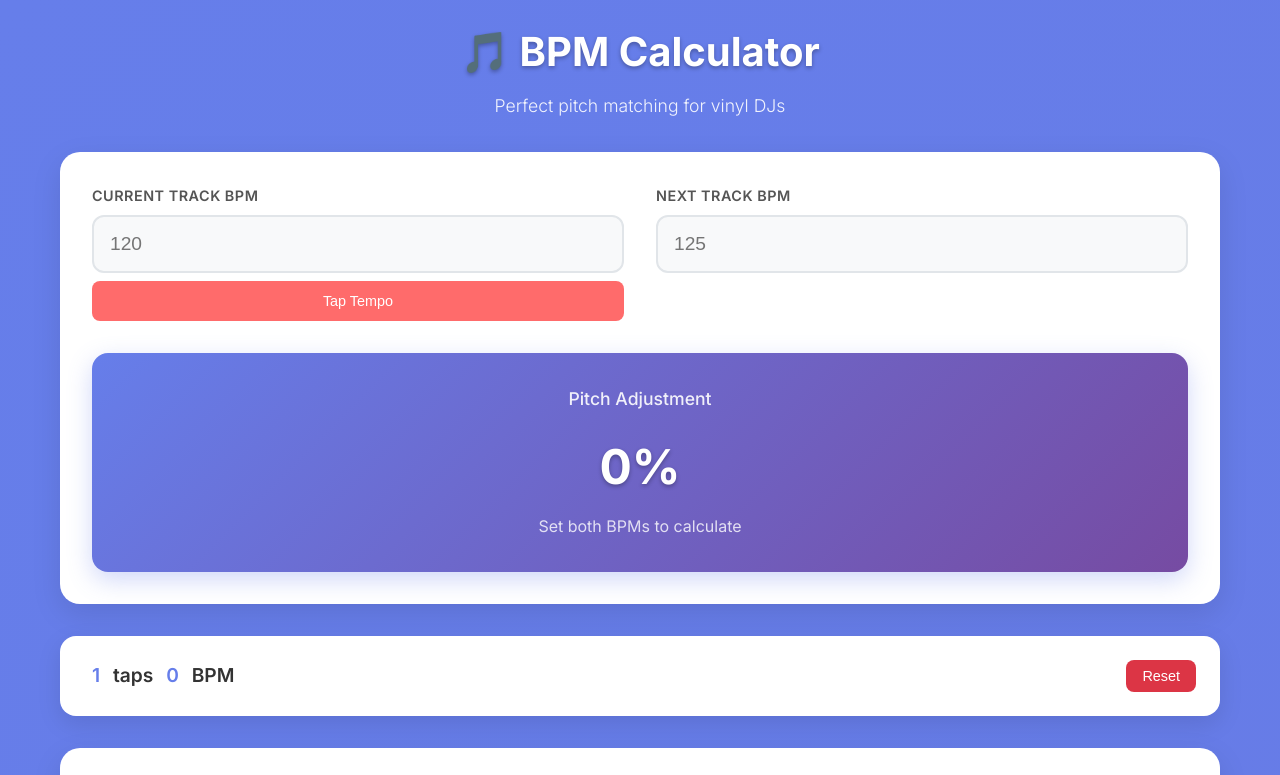
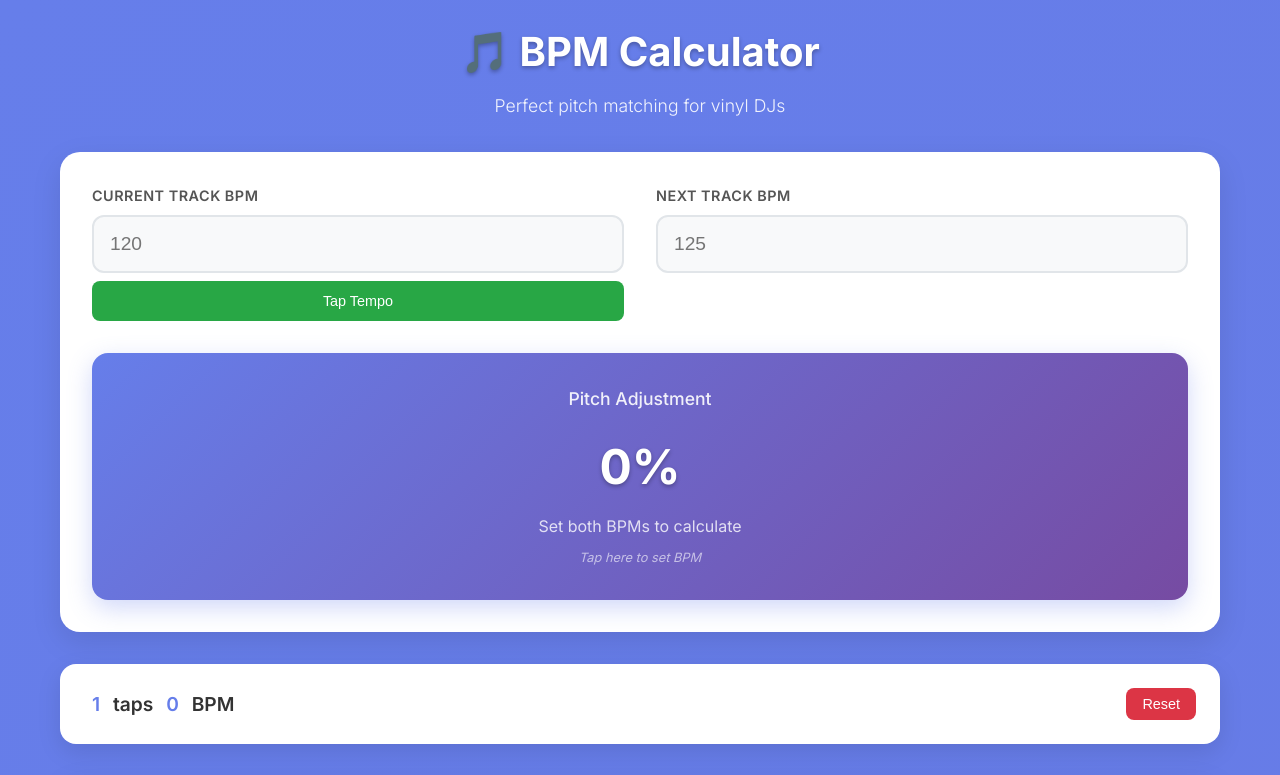
Before and after one commit to booherbg/bpm-calculator, a plain HTML site: page index.html in a window 1280 px wide. Both pictures are taken after a click on the button "Tap Tempo". Shown: the top 775 px of the page. Drawn offline with Linux system fonts and the light colour scheme.

Commit message:
Improve tap tempo UX: green active button and clickable pitch display
- Change tap button active state from red to green
- Make pitch adjustment display box clickable for tap tempo
- Add visual feedback and tap hint
- Keep pitch display original colors when active

```diff
--- a/index.html
+++ b/index.html
@@ -31,10 +31,11 @@
                 </div>
 
                 <div class="result-section">
-                    <div class="result-card">
+                    <div class="result-card" id="tap-area">
                         <h3>Pitch Adjustment</h3>
                         <div class="percentage-display" id="percentage-display">0%</div>
                         <div class="direction" id="direction">Set both BPMs to calculate</div>
+                        <div class="tap-hint">Tap here to set BPM</div>
                     </div>
                 </div>
             </section>
--- a/script.js
+++ b/script.js
@@ -14,6 +14,7 @@ class BPMCalculator {
         this.currentBPMInput = document.getElementById('current-bpm');
         this.nextBPMInput = document.getElementById('next-bpm');
         this.currentTapBtn = document.getElementById('current-tap-btn');
+        this.tapArea = document.getElementById('tap-area');
         this.percentageDisplay = document.getElementById('percentage-display');
         this.directionDisplay = document.getElementById('direction');
         this.tapSection = document.getElementById('tap-section');
@@ -34,8 +35,13 @@ class BPMCalculator {
         this.currentBPMInput.addEventListener('input', () => this.calculatePercentage());
         this.nextBPMInput.addEventListener('input', () => this.calculatePercentage());
 
-        // Tap tempo listener - only for current track
+        // Tap tempo listeners - for current track button and pitch display area
         this.currentTapBtn.addEventListener('click', (e) => {
+            e.preventDefault();
+            this.tap();
+        });
+
+        this.tapArea.addEventListener('click', (e) => {
             e.preventDefault();
             this.tap();
         });
@@ -152,10 +158,12 @@ class BPMCalculator {
             }
         }
 
-        // Visual feedback - briefly flash the button
+        // Visual feedback - briefly flash both tap areas
         this.currentTapBtn.style.transform = 'scale(0.95)';
+        this.tapArea.style.transform = 'scale(0.98)';
         setTimeout(() => {
             this.currentTapBtn.style.transform = '';
+            this.tapArea.style.transform = '';
         }, 100);
     }
 
--- a/styles.css
+++ b/styles.css
@@ -113,7 +113,7 @@ main {
 }
 
 .tap-btn.active {
-    background: #ff6b6b;
+    background: #28a745;
     animation: pulse 0.6s ease-in-out;
 }
 
@@ -126,14 +126,6 @@ main {
 /* Result Section */
 .result-section {
     text-align: center;
-}
-
-.result-card {
-    background: linear-gradient(135deg, #667eea 0%, #764ba2 100%);
-    color: white;
-    padding: 2rem;
-    border-radius: 16px;
-    box-shadow: 0 8px 25px rgba(102, 126, 234, 0.3);
 }
 
 .result-card h3 {
@@ -154,6 +146,36 @@ main {
     font-size: 1rem;
     opacity: 0.8;
     font-weight: 400;
+}
+
+.tap-hint {
+    font-size: 0.8rem;
+    opacity: 0.6;
+    margin-top: 0.5rem;
+    font-style: italic;
+}
+
+.result-card {
+    background: linear-gradient(135deg, #667eea 0%, #764ba2 100%);
+    color: white;
+    padding: 2rem;
+    border-radius: 16px;
+    box-shadow: 0 8px 25px rgba(102, 126, 234, 0.3);
+    cursor: pointer;
+    transition: all 0.3s ease;
+}
+
+.result-card:hover {
+    transform: translateY(-2px);
+    box-shadow: 0 12px 30px rgba(102, 126, 234, 0.4);
+}
+
+.result-card:active {
+    transform: translateY(0);
+}
+
+.result-card.active {
+    animation: pulse 0.6s ease-in-out;
 }
 
 /* Tap Section */
```
